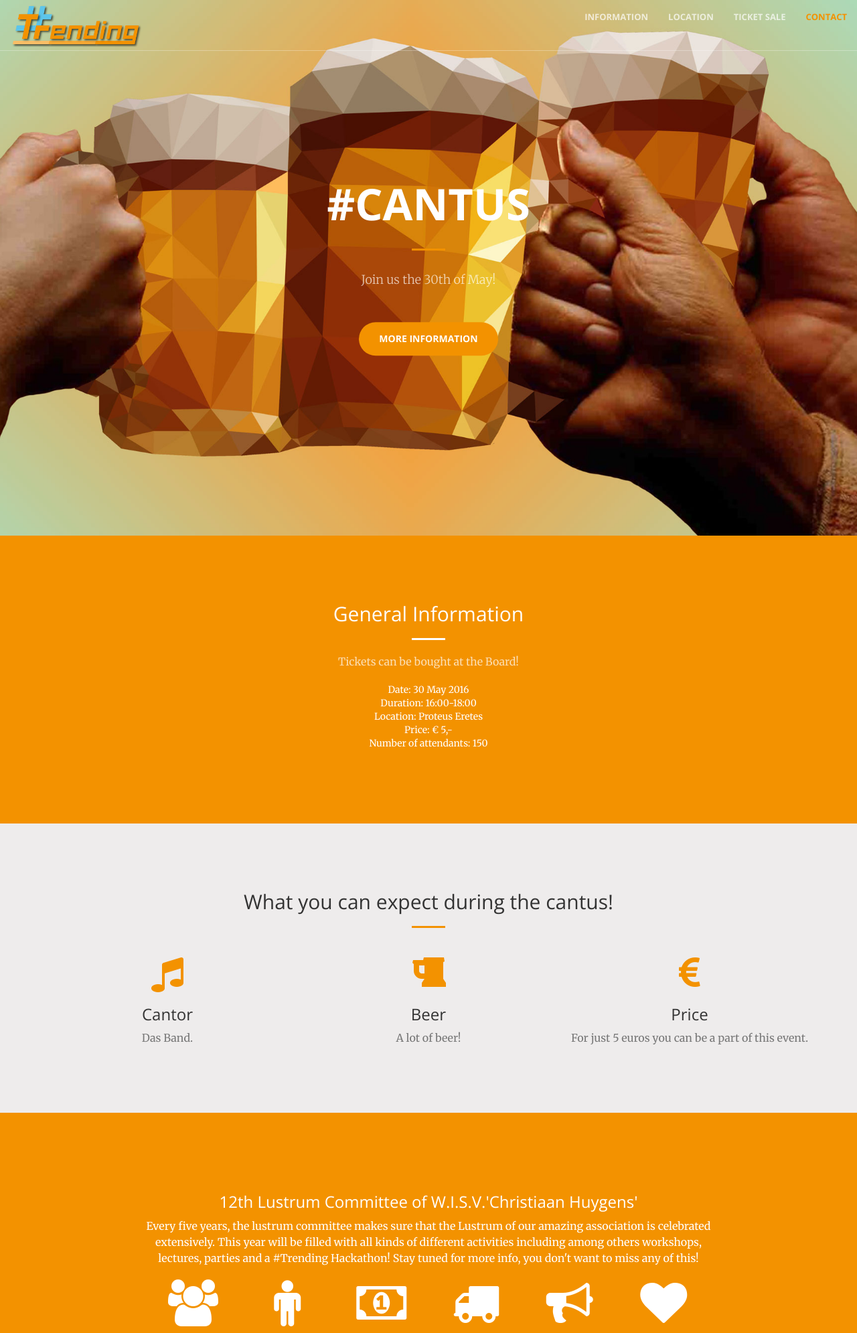
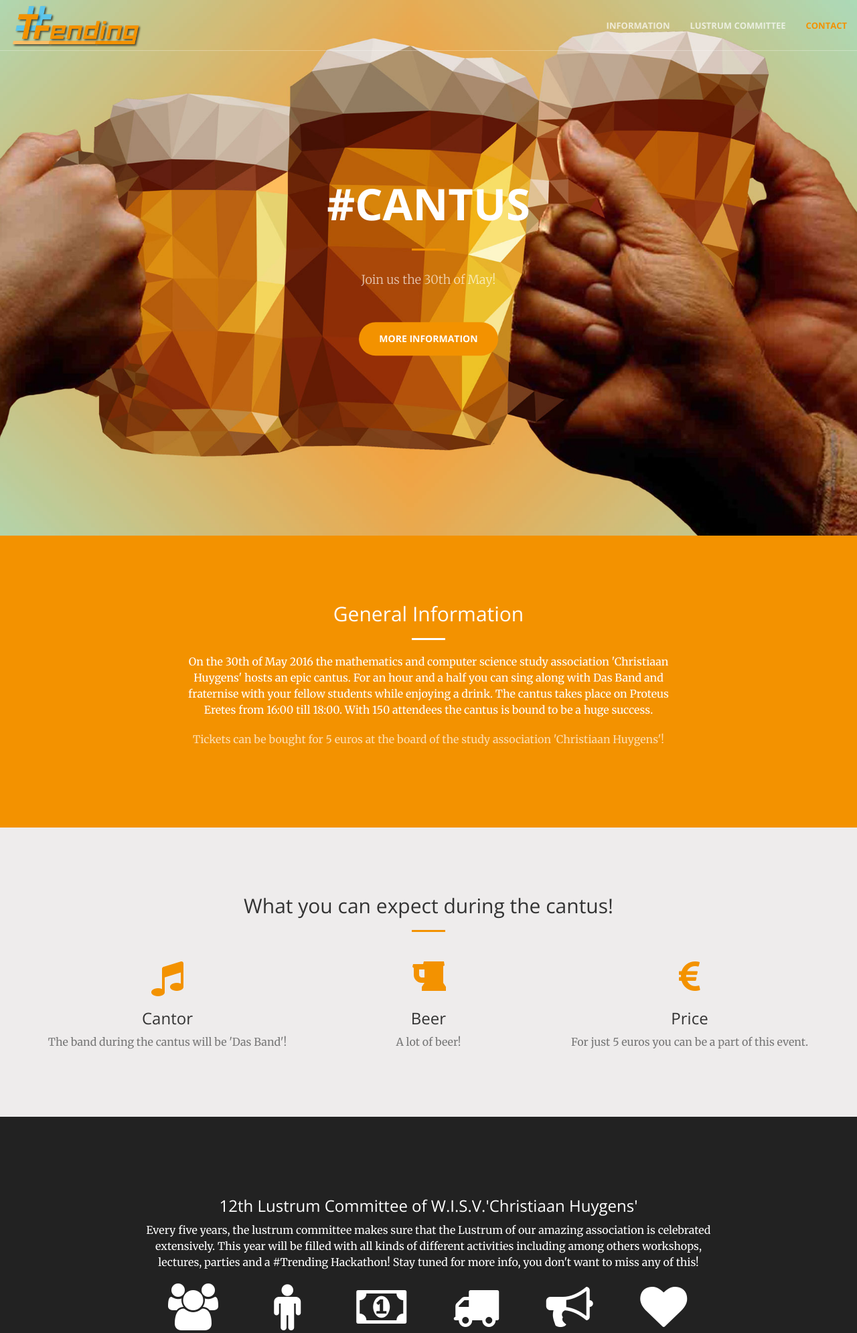
Before and after one commit to WISVCH/lucie-60-website, a PHP site: page / in a window 1280 px wide. Shown: the top 1991 px of the page at 67% size. Run offline with PHP 8.4, Linux system fonts and the light colour scheme.

Commit message:
changes to text and some minor css changes

```diff
--- a/css/card.css
+++ b/css/card.css
@@ -2,7 +2,7 @@
   position: relative;
   display: block;
   margin-bottom: .75rem;
-  background-color: #f39200;
+  background-color: #222;
 }
 
 .card-block {
--- a/css/creative.css
+++ b/css/creative.css
@@ -34,7 +34,7 @@ a {
 
 a:hover,
 a:focus {
-    color: #eb3812;
+    color: #222;
 }
 
 h1,
@@ -59,10 +59,6 @@ p {
 .bg-dark {
     color: #fff;
     background-color: #222;
-}
-
-.bg-blue {
-    background-color: #5dc5ea;
 }
 
 .text-faded {
@@ -331,10 +327,6 @@ header .header-content .header-content-inner p {
     color: #f39200;
 }
 
-.text-secondary {
-    color: #5dc5ea;
-}
-
 .no-gutter > [class*=col-] {
     padding-right: 0;
     padding-left: 0;
@@ -408,9 +400,9 @@ fieldset[disabled] .btn-default.active {
 .btn-primary:active,
 .btn-primary.active,
 .open > .dropdown-toggle.btn-primary {
-    border-color: #ed431f;
+    border-color: #fff;
     color: #fff;
-    background-color: #5dc5ea;
+    background-color: #222;
 }
 
 .btn-primary:active,
@@ -485,19 +477,12 @@ body {
     webkit-tap-highlight-color: #222;
 }
 
-.card-group {
-  display: flex;
-  justify-content: flex-start;
-  flex-flow: row wrap;
-  align-items: stretch;
+ul.nav.navbar-nav.navbar-right{
+    height:75px !important;
 }
 
-.card-group {
-    display: table;
-    width: 100%;
-    table-layout: fixed;
+.nav.navbar-nav.navbar-right li{
+  position: relative;
+  top: 50%;
+  transform: translateY(-50%);
 }
-.card-group .card {
-  display: block;
-  flex-basis: 16.6%; /* change this value for each breakpoint*/
-}
--- a/index.html
+++ b/index.html
@@ -57,10 +57,7 @@
                         <a class="page-scroll" href="#about">Information</a>
                     </li>
                     <li>
-                        <a class="page-scroll" href="#services">Location</a>
-                    </li>
-                    <li>
-                        <a class="page-scroll" href="#portfolio">Ticket Sale</a>
+                        <a class="page-scroll" href="#committee">Lustrum Committee</a>
                     </li>
                     <li>
                         <a class="page-scroll" href="#contact">Contact</a>
@@ -89,21 +86,18 @@
                 <div class="col-lg-8 col-lg-offset-2 text-center">
                     <h2 class="section-heading">General Information</h2>
                     <hr class="light">
-                    <p class="text-faded">Tickets can be bought at the Board!</p>
-                    <ul class = "list-unstyled">
-                        <li>Date: 30 May 2016</li>
-                        <li>Duration: 16:00-18:00</li>
-                        <li>Location: Proteus Eretes</li>
-                        <li>Price: &euro; 5,-</li>
-                        <li>Number of attendants: 150</li>
-                    </ul>
 
+                    <p>
+                    	On the 30th of May 2016 the mathematics and computer science study association 'Christiaan Huygens' hosts an epic cantus. For an hour and a half you can sing along with Das Band and fraternise with your fellow students while enjoying a drink. The cantus takes place on Proteus Eretes from 16:00 till 18:00. With 150 attendees the cantus is bound to be a huge success.
+                    </p>
+
+                    <p class="text-faded">Tickets can be bought for 5 euros at the board of the study association 'Christiaan Huygens'!</p>
                 </div>
             </div>
         </div>
     </section>
 
-    <section id="services">
+    <section>
         <div class="container">
             <div class="row">
                 <div class="col-lg-12 text-center">
@@ -118,7 +112,7 @@
                     <div class="service-box">
                         <i class="fa fa-4x fa-music wow bounceIn text-primary"></i>
                         <h3>Cantor</h3>
-                        <p class="text-muted">Das Band.</p>
+                        <p class="text-muted">The band during the cantus will be 'Das Band'!</p>
                     </div>
                 </div>
                 <div class="col-lg-4 col-md-4 text-center">
@@ -139,7 +133,7 @@
         </div>
     </section>
 
-    <section class="bg-primary" id="commission">
+    <section class="bg-dark" id="committee">
         <div class="row">
 			<div class="col-lg-8 col-lg-offset-2 text-center">
         		<h3>12th Lustrum Committee of W.I.S.V.'Christiaan Huygens'</h3>
@@ -152,42 +146,42 @@
 
 				<div class="card-group">
 					<div class="card">
-						<i class="fa fa-5x fa-users wow bounceIn bg-primary"></i>
+						<i class="fa fa-5x fa-users wow bounceIn bg-dark"></i>
 						<div class="card-block">
 							<h3 class="card-title">Daan Schipper</h3>
 							<p class="card-text">Chairman</p>
 						</div>
 					</div>
 					<div class="card">
-						<i class="fa fa-5x fa-male wow bounceIn bg-primary"></i>
+						<i class="fa fa-5x fa-male wow bounceIn bg-dark"></i>
 						<div class="card-block">
 							<h3 class="card-title">Felix van Doorn</h3>
 							<p class="card-text">Secretary</p>
 						</div>
 					</div>
 					<div class="card">
-						<i class="fa fa-5x fa-money wow bounceIn bg-primary"></i>
+						<i class="fa fa-5x fa-money wow bounceIn bg-dark"></i>
 						<div class="card-block">
 							<h3 class="card-title">Saskia Vertregt</h3>
 							<p class="card-text">Treasurer</p>
 						</div>
 					</div>
 					<div class="card">
-						<i class="fa fa-5x fa-truck wow bounceIn bg-primary"></i>
+						<i class="fa fa-5x fa-truck wow bounceIn bg-dark"></i>
 						<div class="card-block">
 							<h3 class="card-title">Lianne Bruijns</h3>
 							<p class="card-text">Commissioner of Logistics</p>
 						</div>
 					</div>
 					<div class="card">
-						<i class="fa fa-5x fa-bullhorn wow bounceIn bg-primary"></i>
+						<i class="fa fa-5x fa-bullhorn wow bounceIn bg-dark"></i>
 						<div class="card-block">
 							<h3 class="card-title">Joep Bom</h3>
 							<p class="card-text">Commissioner of Promo</p>
 						</div>
 					</div>
 					<div class="card">
-						<i class="fa fa-5x fa-heart wow bounceIn bg-primary"></i>
+						<i class="fa fa-5x fa-heart wow bounceIn bg-dark"></i>
 						<div class="card-block">
 							<h3 class="card-title">Tom Harting</h3>
 							<p class="card-text">Qualitate Qua</p>
```
